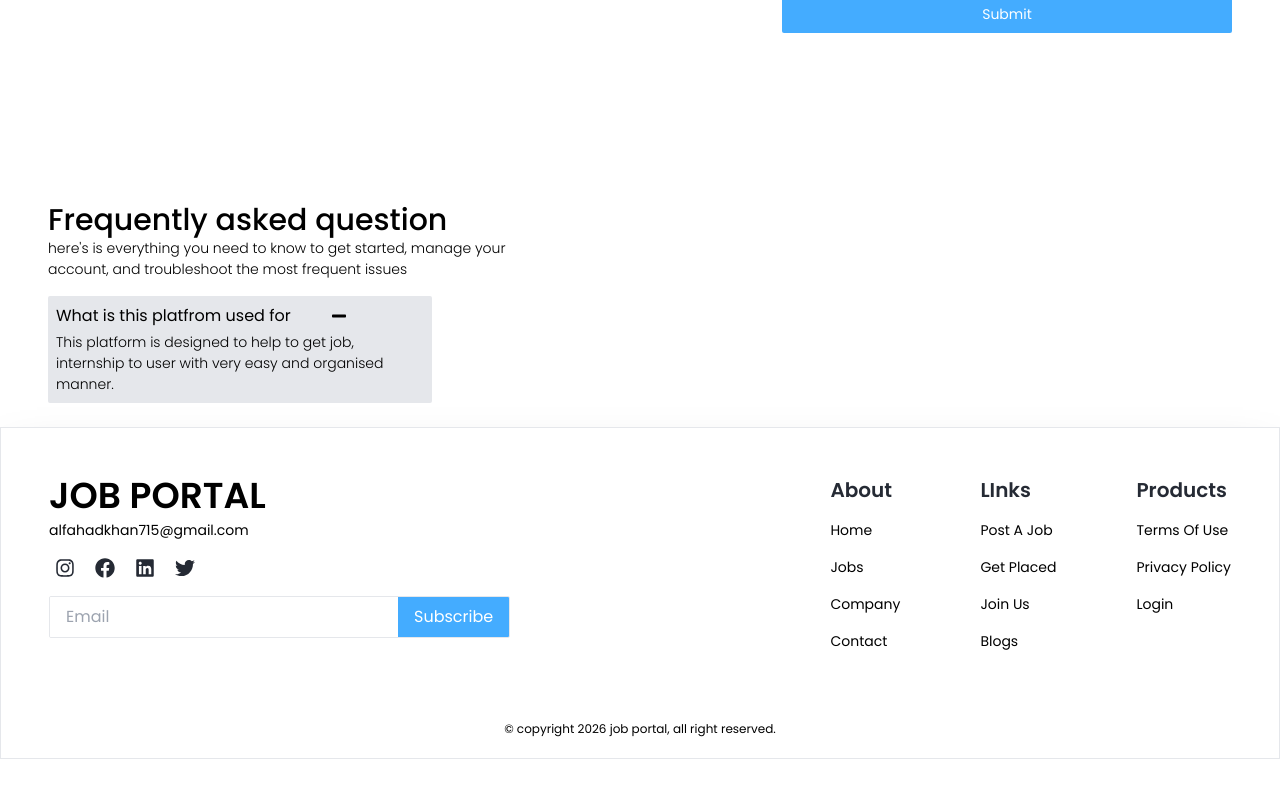
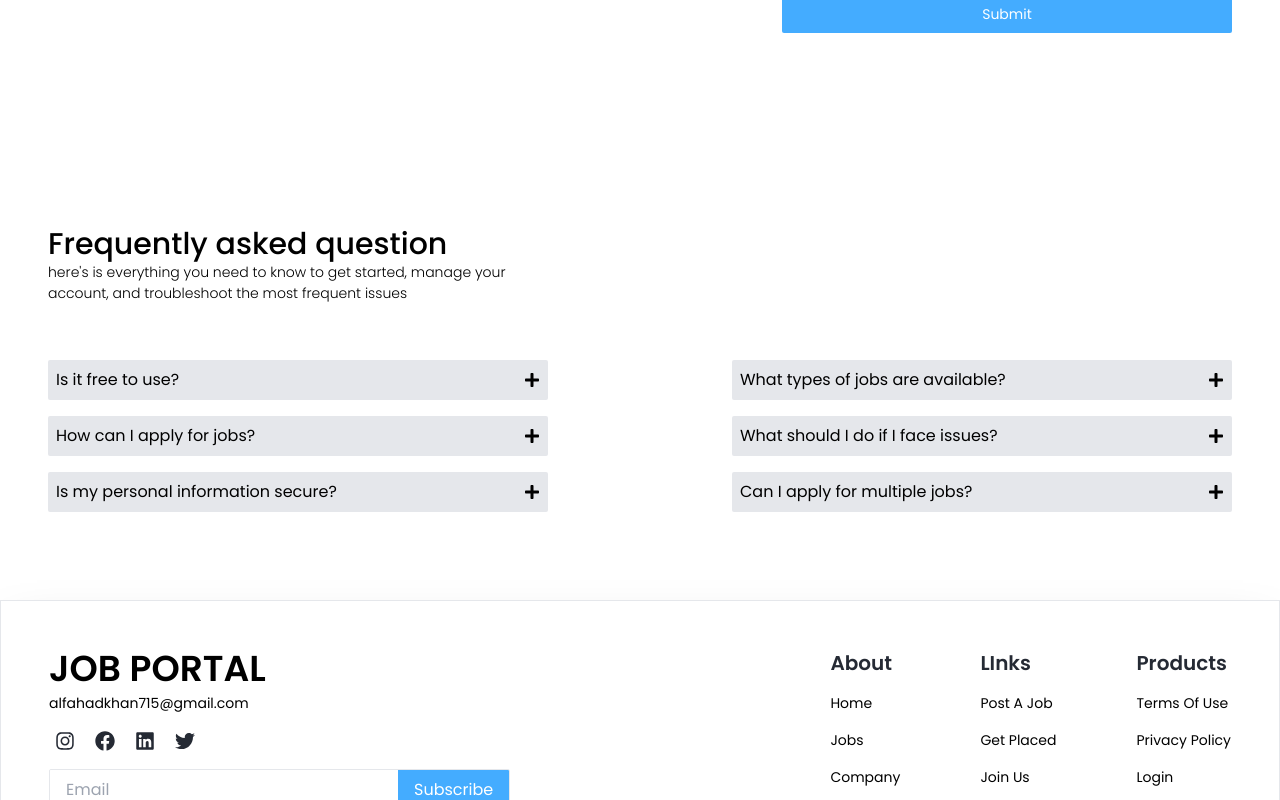
Before and after one commit to MDAlfahad/Job-portal_hyphun, a React (Vite) app in the folder frontend/: page /contact in a window 1280 px wide. Shown: the part 638-1438 px from the top of the page. Before the commit the page ends 1397 px from the top, so only its background shows below. Built offline with nearby package versions, Linux system fonts and the light colour scheme.

Commit message:
contact page design update

```diff
--- /dev/null
+++ b/frontend/src/components/Pages/ContactPage/FaqsCard.jsx
@@ -0,0 +1,29 @@
+import { useState } from "react";
+import { FaMinus, FaPlus } from "react-icons/fa";
+
+const FaqsCard = ({question, answer}) => {
+  const [show, setShow] = useState(false);
+
+  const handleshow = () => {
+    setShow(!show);
+  };
+  return (
+    <div className="flex flex-col gap-1 bg-gray-200 p-2 rounded-sm min-w-[400px]">
+      <h1 className="flex items-center justify-between" onClick={handleshow}>
+       {question}
+        {!show ? (
+          <FaPlus className="font-medium transition duration-200" />
+        ) : (
+          <FaMinus className="font-medium transition duration-300"/>
+        )}
+      </h1>
+      {show && (
+        <p className="text-[14px] font-light max-w-96 transition duration-300">
+          {answer}
+        </p>
+      )}
+    </div>
+  );
+};
+
+export default FaqsCard;
--- a/frontend/src/components/Pages/ContactPage/FaqsPage.jsx
+++ b/frontend/src/components/Pages/ContactPage/FaqsPage.jsx
@@ -1,8 +1,10 @@
-import { FaMinus } from "react-icons/fa";
+import { useState } from "react";
+import { FaMinus, FaPlus } from "react-icons/fa";
+import FaqsCard from "./FaqsCard";
 
 const FaqsPage = () => {
   return (
-    <div className="max-w-[1800px] m-auto px-6 md:px-12 py-6">
+    <div className="max-w-[1800px] m-auto w-full px-6 md:px-12 py-6 md:py-12 noselect ">
       <div className="flex flex-col py-4">
         <h1 className="text-xl md:text-3xl font-medium">
           Frequently asked question
@@ -13,15 +15,35 @@ const FaqsPage = () => {
         </p>
       </div>
 
-      <div>
-        <div className="flex flex-col gap-1 bg-gray-200 p-2 rounded-sm max-w-96">
-          <h1 className="flex items-center gap-10">
-            What is this platfrom used for <FaMinus />
-          </h1>
-          <p className="text-[14px] font-light max-w-96">
-            This platform is designed to help to get job, internship to user
-            with very easy and organised manner.
-          </p>
+      <div className=" flex justify-between  w-full py-10">
+        <div className="flex flex-col   gap-4 w-[500px]">
+          <FaqsCard
+            question="Is it free to use?"
+            answer="Yes, the job portal is completely free for job seekers. Recruiters may have separate plans depending on services."
+          />
+          <FaqsCard
+            question="How can I apply for jobs?"
+            answer="After logging in, browse available jobs, select a suitable position, and click on the Apply button. Make sure your profile and resume are updated."
+          />
+          <FaqsCard
+            question="Is my personal information secure?"
+            answer="Yes, your data is securely stored and only shared with recruiters when you apply for a job."
+          />
+        </div>
+        <div className="flex flex-col gap-4 w-[500px]  ">
+          <FaqsCard
+            question="What types of jobs are available?"
+            answer="The portal offers full-time jobs, part-time jobs, internships, and freelance opportunities across various industries."
+          />
+          <FaqsCard
+            question="What should I do if I face issues?"
+            answer="You can contact support through the Help/Contact Us section for assistance."
+          />
+          <FaqsCard
+            question="Can I apply for multiple jobs?"
+            answer="Yes, you can apply for as many jobs as you want based on your qualifications and interests."
+          />
+
         </div>
       </div>
     </div>
```
